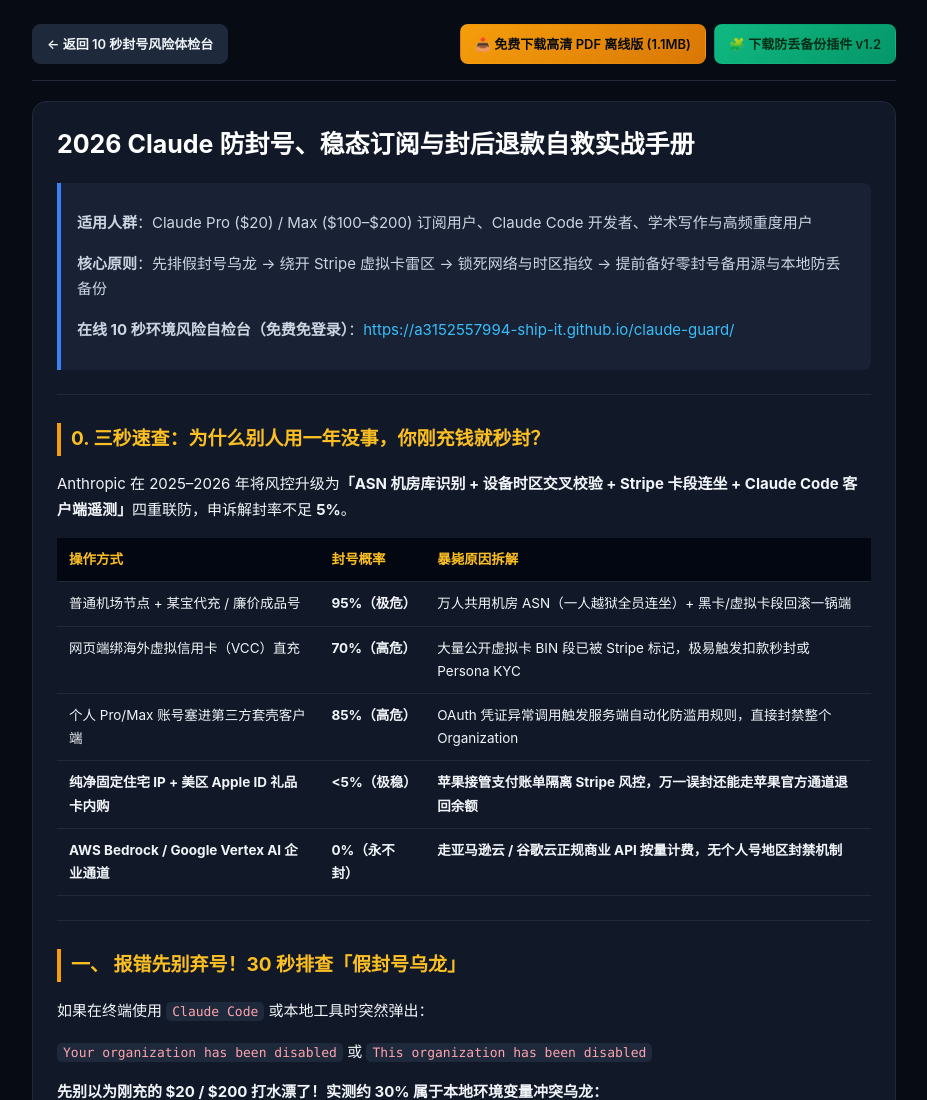
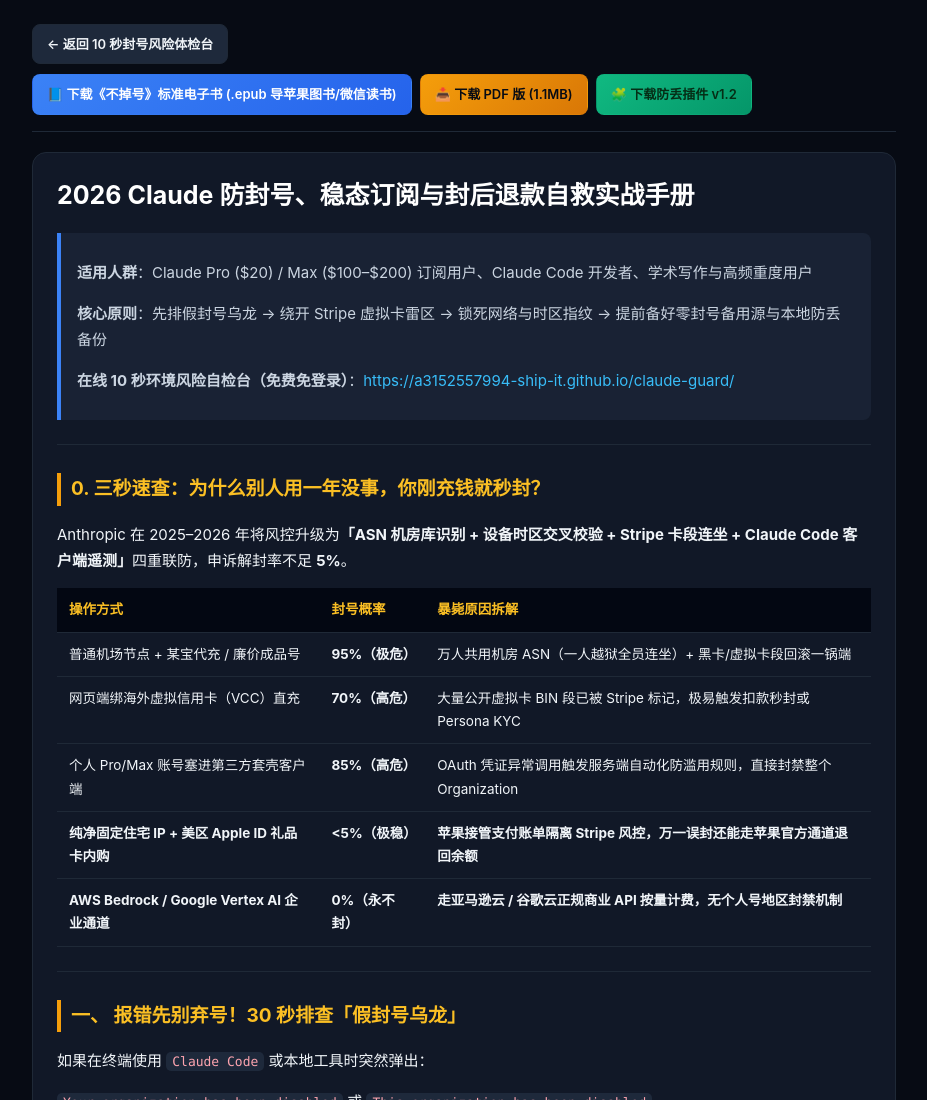
Before and after one commit to a3152557994-ship-it/claude-guard, a browser extension: page docs/claude-anti-ban-playbook-2026.html in a window 1280 px wide. Shown: the top 1100 px of the page, without its empty margins (176-1103 px from the left). Drawn offline with Linux system fonts and the light colour scheme.

Commit message:
feat: add Zero-Ban Guide (不掉号) standard EPUB 3.0 ebook download

```diff
--- a/docs/claude-anti-ban-playbook-2026.html
+++ b/docs/claude-anti-ban-playbook-2026.html
@@ -78,8 +78,9 @@
     <div class="topbar">
       <a class="btn" href="./index.html">← 返回 10 秒封号风险体检台</a>
       <div style="display:flex;gap:8px;flex-wrap:wrap;">
-        <a class="btn btn-amber" href="./downloads/Claude-2026-Anti-Ban-Playbook.pdf" download>📥 免费下载高清 PDF 离线版 (1.1MB)</a>
-        <a class="btn btn-emerald" href="./downloads/claude-guard-mv3.zip" download>🧩 下载防丢备份插件 v1.2</a>
+        <a class="btn btn-blue" href="./downloads/Zero-Ban-Claude-2026.epub" download>📘 下载《不掉号》标准电子书 (.epub 导苹果图书/微信读书)</a>
+        <a class="btn btn-amber" href="./downloads/Claude-2026-Anti-Ban-Playbook.pdf" download>📥 下载 PDF 版 (1.1MB)</a>
+        <a class="btn btn-emerald" href="./downloads/claude-guard-mv3.zip" download>🧩 下载防丢插件 v1.2</a>
       </div>
     </div>
 
```
Also changed, not shown: 2 other files.
